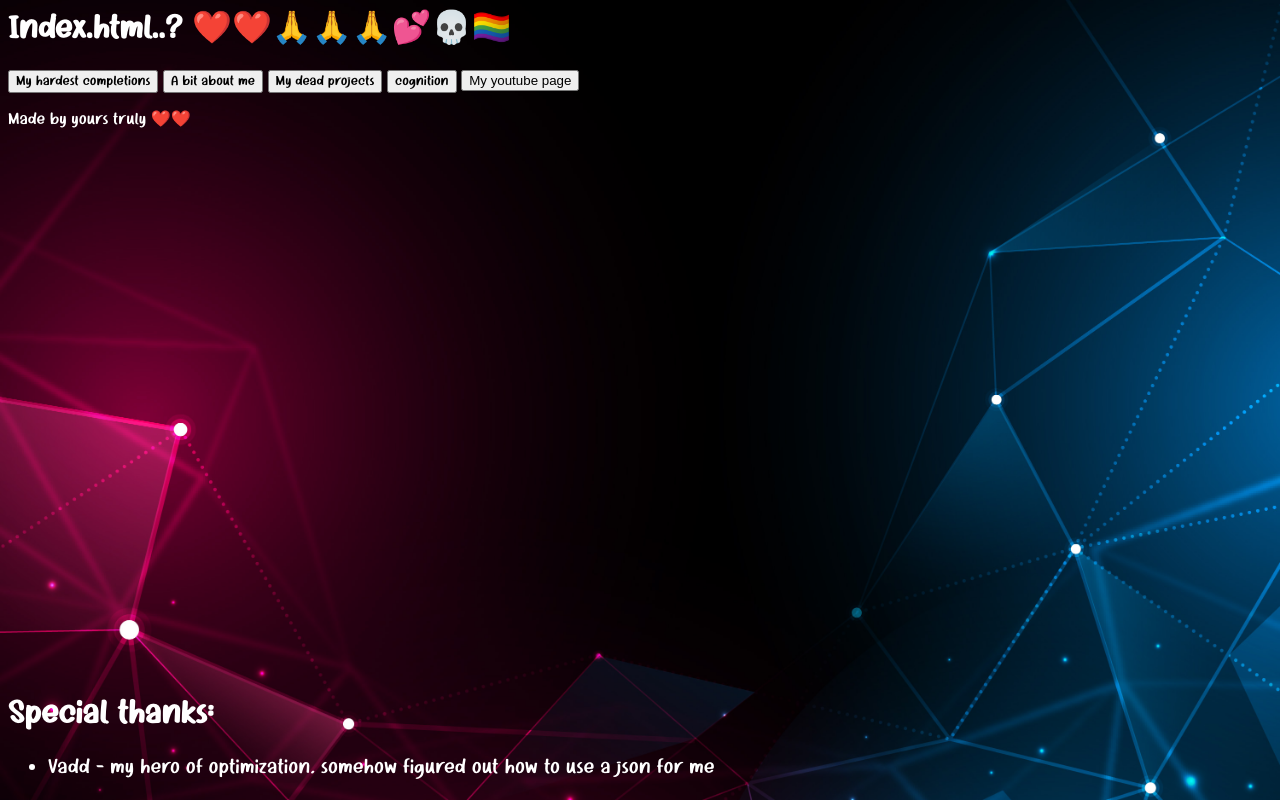
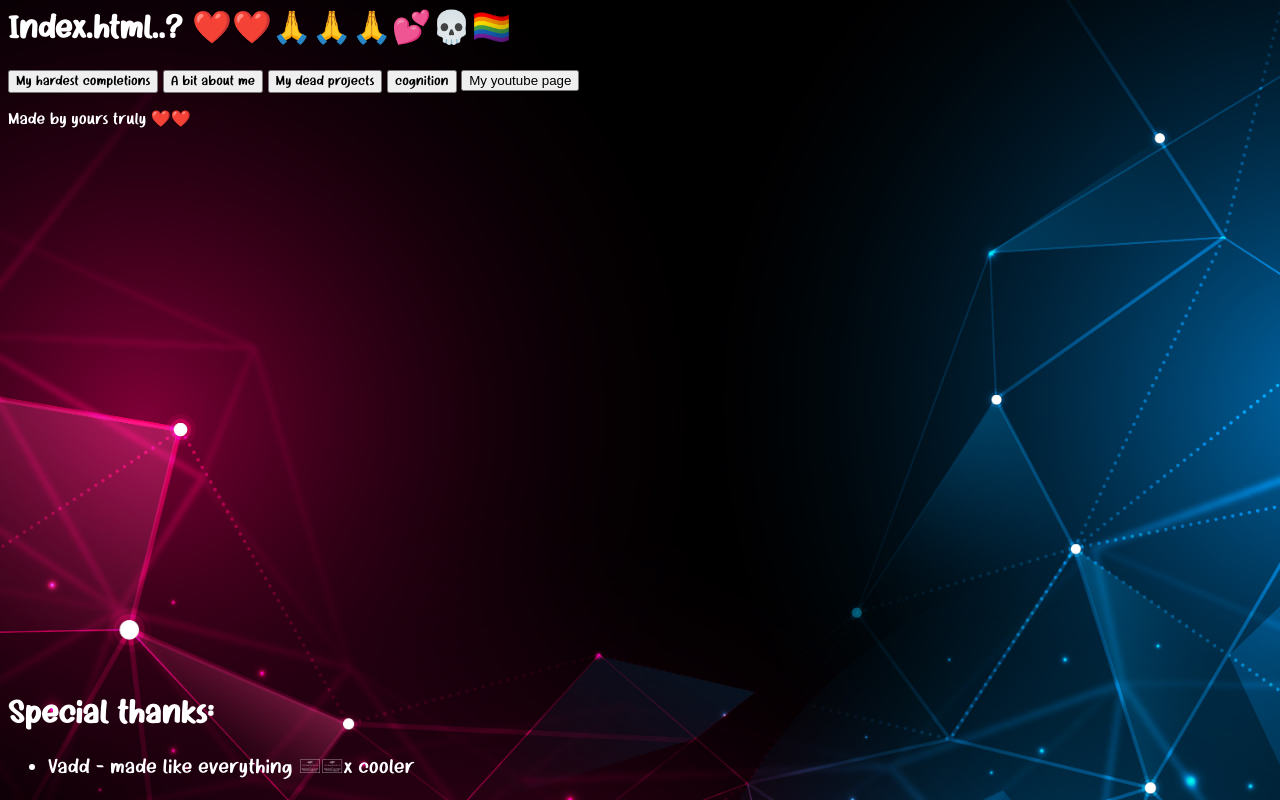
Before and after one commit to SirBaconThe3rd/SirBaconThe3rd.github.io, a plain HTML site: page index.html in a window 1280 px wide. Drawn offline with Linux system fonts and the light colour scheme.

Commit message:
changed vadd

```diff
--- a/index.html
+++ b/index.html
@@ -20,7 +20,7 @@
         <div class="thx">
             <h1 class="thxTitle">Special thanks:</h1>
             <ul class="thxList">
-                <li>Vadd - my hero of optimization, somehow figured out how to use a json for me</li>
+                <li>Vadd - made like everything 10x cooler</li>
             </ul>
         </div>
     </body>
```
